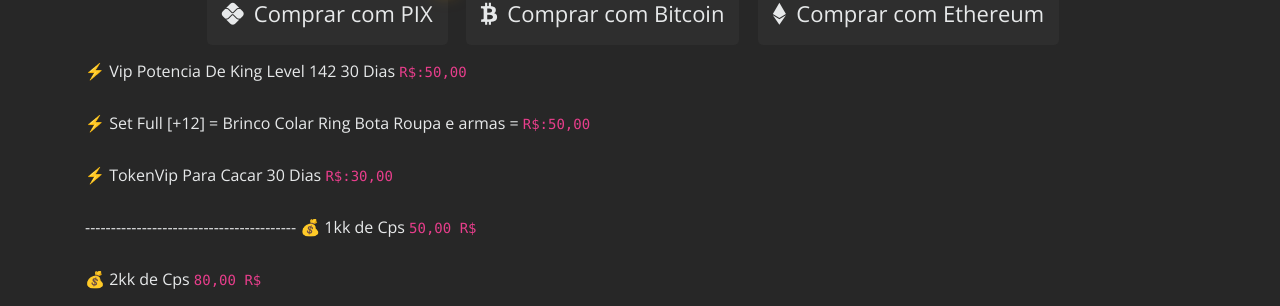
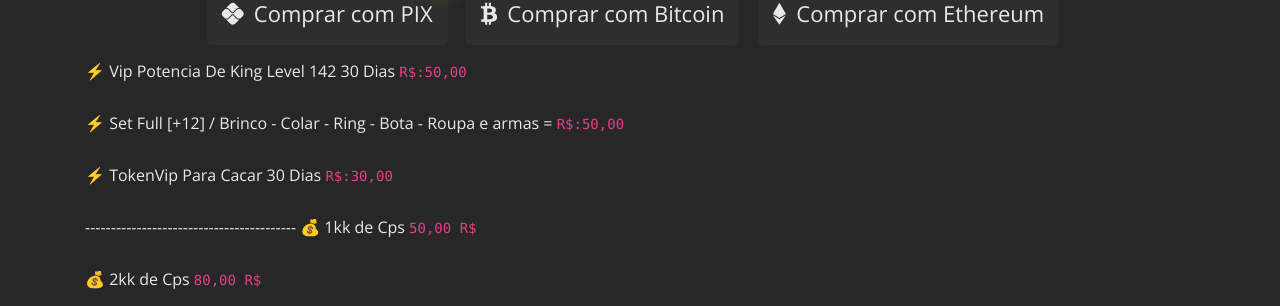
Before and after one commit to conquermedieval/conquermedieval.github.io, a Jekyll site: the page built from loja_online.html, in a window 1280 px wide. Shown: the part 509-815 px from the top of the page. Built offline with Jekyll 4.4.1, drawn with Linux system fonts in a browser that asks for light colours.

```diff
--- a/loja_online.html
+++ b/loja_online.html
@@ -48,7 +48,7 @@ title: Loja Online
             </a>
 
         ⚡ Vip Potencia De King Level 142 30 Dias <code>R$:50,00</code></p>
-        ⚡ Set Full [+12] = Brinco Colar Ring Bota Roupa e armas = <code>R$:50,00</code></p>
+        ⚡ Set Full [+12] / Brinco - Colar - Ring - Bota - Roupa e armas = <code>R$:50,00</code></p>
         ⚡ TokenVip Para Cacar 30 Dias <code>R$:30,00</code></p>
         -----------------------------------------
         💰 1kk de Cps <code>50,00 R$</code></p>
```
